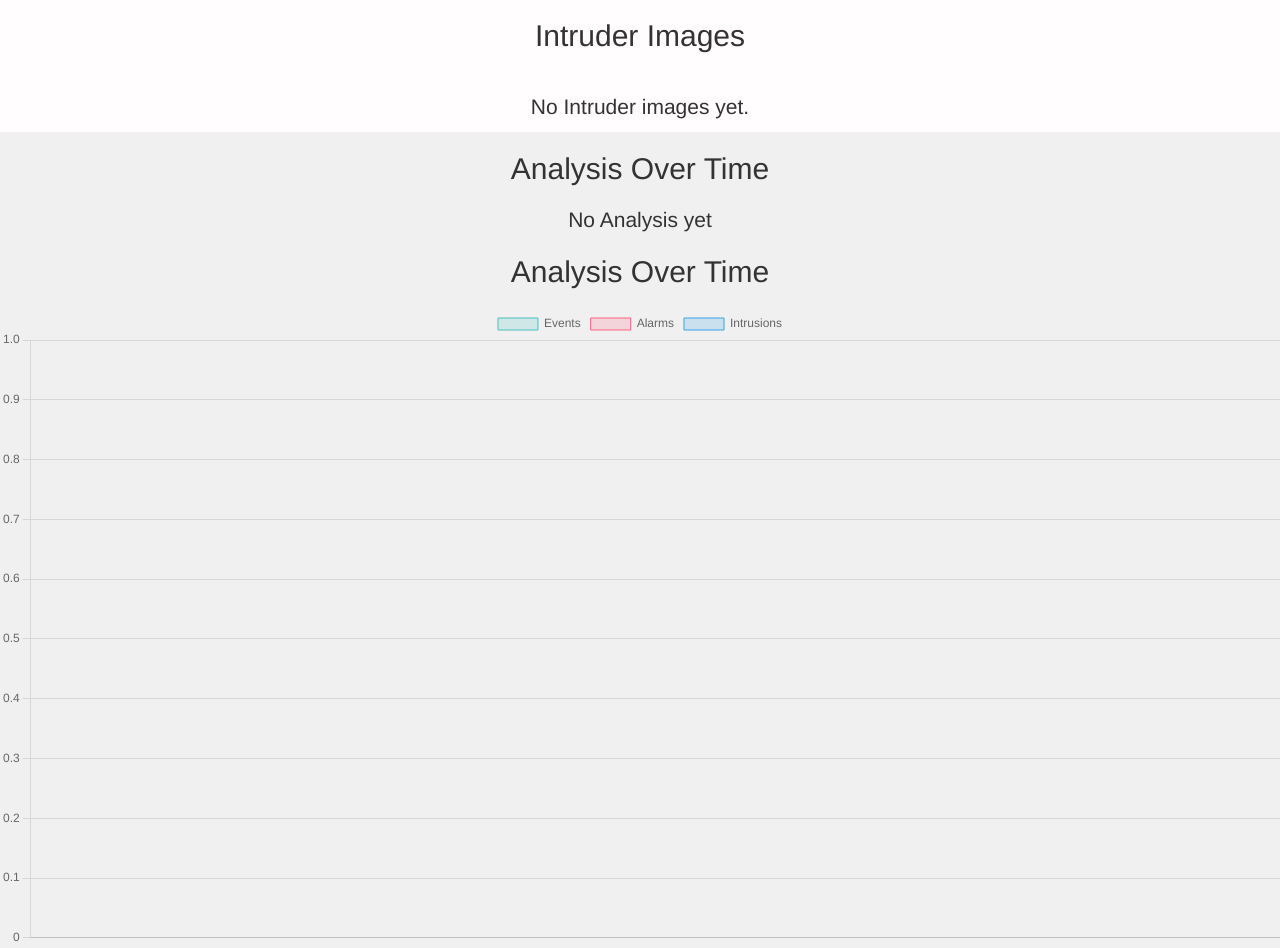
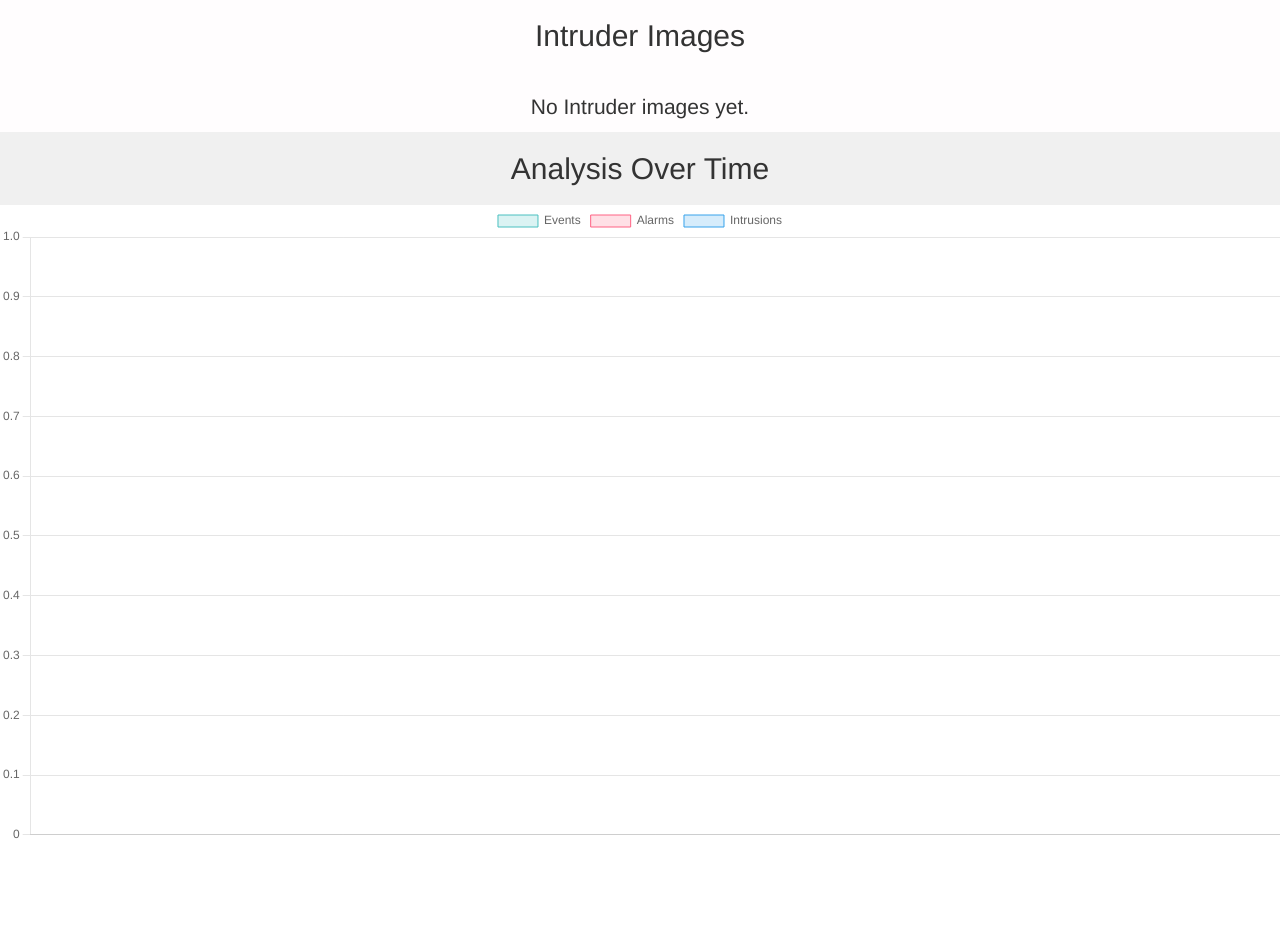
Before and after one commit to AkshayaPujitha/HomeSecuritySystem, a Django app: page /dashboard/ in a window 1280 px wide. Shown: the part 196-1144 px from the top of the page. After the commit the page ends 1035 px from the top, so only its background shows below. Run offline with Django 4.2, Linux system fonts and the light colour scheme; the visitor is signed in with stand-in values (Sample User, id 1); data that the repository does not hold is empty; some libraries are stand-ins or nearby versions.

Commit message:
style fix

```diff
--- a/security/dashboard/views.py
+++ b/security/dashboard/views.py
@@ -77,7 +77,6 @@ def dashboard(request):
             if intruder.timestamp.strftime('%Y-%m-%d')==date:
                 intruder_c+=1
         intruder_cnt.append(intruder_c)
-    print(event_cnt,alarm_cnt,intruder_cnt)
     graph_path=generate_graph(event_cnt,alarm_cnt,intruder_cnt,unique_dates,request.user)
 
     return render(request,'dashboard.html',{'events':events,'alarms':alarms,'images':intruder_images,'graph':graph_path})
@@ -312,5 +311,5 @@ def data(request):
         'intrusionCount': intruder_cnt
     }
 
-    print(JsonResponse(data))
+    #print(JsonResponse(data))
     return JsonResponse(data)
--- a/security/templates/dashboard.html
+++ b/security/templates/dashboard.html
@@ -120,6 +120,7 @@
     font-size: 12px;
   }
 
+
   /* Adjust styling as needed for event, alarm, and intruder content */
 </style>
 
@@ -208,23 +209,12 @@
         </div>
       </div>
       <div>
-        <div class="container1" style="background-color: #f0f0f0;">
-          <div class="heading-box">
-            <h2 class="heading">Analysis Over Time</h2>
-          </div>
-          <div class="graph-section">
-            {% if graph %}
-            <img src="{{graph}}" alt="Analysis Graph">
-          </div>
-          {% else %}
-          <div>No Analysis yet</div>
-          {% endif %}
-        </div>
+
         <div class="heading-box">
           <h2 class="heading">Analysis Over Time</h2>
         </div>
       <div style="width:100%">
-        <canvas id="myChart"></canvas>
+        <canvas id="myChart" style="background-color: rgb(255, 255, 255);"></canvas>
         <script src="https://ajax.googleapis.com/ajax/libs/jquery/3.6.4/jquery.min.js"></script>
   <script src="https://cdn.jsdelivr.net/npm/chart.js"></script>
 
@@ -239,13 +229,13 @@ var myChart = new Chart(ctx, {
       label: 'Events',
       data: [],
       backgroundColor: 'rgba(75, 192, 192, 0.2)',
-      borderColor: 'rgba(75, 192, 192, 1)',
+      borderColor: 'rgba(75, 192, 192, 1.5)',
       borderWidth: 1
     }, {
       label: 'Alarms',
       data: [],
       backgroundColor: 'rgba(255, 99, 132, 0.2)',
-      borderColor: 'rgba(255, 99, 132, 1)',
+      borderColor: 'rgba(255, 99, 132, 1.5)',
       borderWidth: 1
     }, {
       label: 'Intrusions',
@@ -299,7 +289,7 @@ var myChart = new Chart(ctx, {
 
 
     // Fetch data and update the chart every 5 seconds
-    setInterval(fetchData, 500000);
+    setInterval(fetchData, 5000);
   </script>
 
 
```
